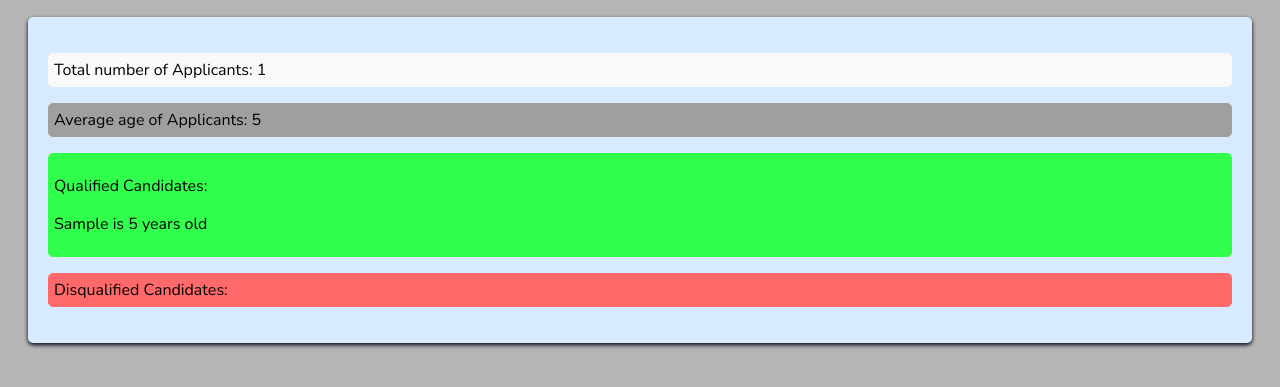
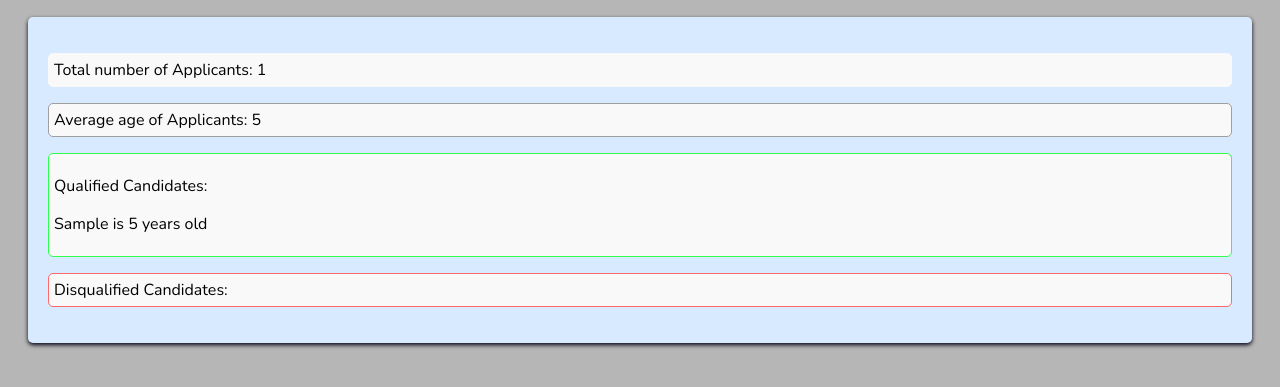
Before and after one commit to kkedarr/Arrays-and-Objects, a plain HTML site: page index.html in a window 1280 px wide. Both pictures are taken after typing "Sample", "5" into the empty fields and a click on the button "Add Candidate". Shown: the part 117-504 px from the top of the page. Drawn offline with nearby package versions, Linux system fonts and the light colour scheme.

Commit message:
a little modification to the webpage deign to make the colors simpler

```diff
--- a/script.js
+++ b/script.js
@@ -2,14 +2,14 @@ let candidates = []; //An empty array to store the names and ages of candidates
 
 
 //an arrow function to add candidate's names and age when it's entered into the input box
-const addCandidate = () => {
+const addCandidate = () => { // Arrow function to add a candidate
     const nameInput = document.getElementById("nameInput");
     const ageInput = document.getElementById("ageInput");
     const name = nameInput.value;
-    const age = parseInt(ageInput.value);
+    const age = parseInt(ageInput.value); //To convert a string to an integer
 
-    //condition that must be met before the name and age entered are added to the array
-    if (name && age) {
+
+    if (name && age) { //condition that must be met before the name and age entered are added to the array
         candidates.push({ name, age });
         nameInput.value = ""; //after the objects have been added to the candidates array, the value changes into an empty input box to accept new candidates' details
         ageInput.value = "";
@@ -38,4 +38,6 @@ const displayCandidates = () => {
     `;
 
     output.innerHTML = outputHTML; // to update the display
+
+
 };
--- a/style.css
+++ b/style.css
@@ -67,14 +67,14 @@ h1 {
 
 #avgAgeOfApp {
     padding: 5px;
-    background-color: #9f9f9f;
+    background-color: #f9f9f9;
     border: 1px solid #9f9f9f;
     border-radius: 5px;
 }
 
 #quaCand {
     padding: 5px;
-    background-color: #30ff4c;
+    background-color: #f9f9f9;
     border: 1px solid #30ff4c;
     border-radius: 5px;
 }
@@ -85,7 +85,7 @@ h1 {
 
 #disquaCand {
     padding: 5px;
-    background-color: #ff6969;
+    background-color: #f9f9f9;
     border: 1px solid #ff6969;
     border-radius: 5px;
 }
```
